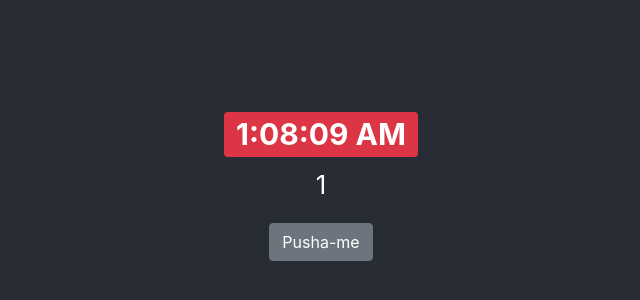
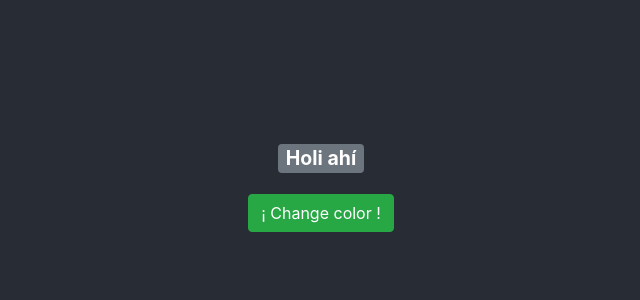
Before and after one commit to AniaCuapio/8g, a React (Create React App) app: page / in a window 1280 px wide. Shown: the part 216-516 px from the top of the page, without its empty margins (319-959 px from the left). Built offline with nearby package versions, Linux system fonts and the light colour scheme.

Commit message:
switch color ready

```diff
--- a/src/App.js
+++ b/src/App.js
@@ -1,13 +1,9 @@
 import React from "react";
-import logo from "./logo.svg";
 import "./App.css";
 
 //Components
-// import FunctionGreet from "./components/FunctionGreet";
-// import ClassGreet from "./components/ClassGreet";
-// import PostCard from "./components/FunctionalCard/";
-// import { CardColumns } from "reactstrap";
-import Clock from "./components/Clock";
+//import Clock from "./components/Clock";
+import SwitchColor from "./components/SwitchColor/index";
 
 //css
 import "bootstrap/dist/css/bootstrap.min.css";
@@ -15,91 +11,7 @@ import "bootstrap/dist/css/bootstrap.min.css";
 function App() {
   return (
     <div className="App">
-      <Clock />
-      {/* <header className="App-header">
-        <FunctionGreet firstName="Ania" lastName="Cuapio" />
-        <ClassGreet firstName="Ania2" lastName="Carpio" />
-      </header> */}
-      {/* Crear un componente funcional que renderice una Card
-haciendo referencia al post de un blog
-Busquen referencias de blogs y la estructura de sus posts
-Tips:
-- Primero abstraigan el objeto post (esto es el componente y sus props)
-- Utilicen reactstrap para pimpearlo */}
-      {/* <CardColumns>
-        <PostCard
-          imgUrl="https://www.visitarpompeya.com/wp-content/uploads/2018/01/restos-humanos-pompeya.jpg"
-          title="Pompeya 1"
-          subtitle="Fabio Morábito"
-          body="Nos desnudamos tanto
-        hasta perder el sexo
-        debajo de la cama,
-        nos desnudamos tanto
-        que las moscas juraban
-        que habíamos muerto.
-        Te desnudé por dentro,
-        te desquicié tan hondo
-        que se extravió mi orgasmo.
-        Nos desnudamos tanto
-        que olíamos a quemado,
-        que cien veces la lava
-        volvió para escondernos."
-        />
-        <PostCard
-          imgUrl="https://www.visitarpompeya.com/wp-content/uploads/2018/01/restos-humanos-pompeya.jpg"
-          title="Pompeya 2"
-          subtitle="Fabio Morábito"
-          body="Me hiciste tanto daño
-          con tu boca, tus dedos,
-          me hacías saltar tan alto
-          que yo era tu estandarte
-          aunque no hubiera viento.
-          Me desnudaste tanto
-          que pronuncié mi nombre
-          y me dolió la lengua,
-          los años me dolieron.
-          Nos desnudamos tanto
-          que los dioses temblaron,
-          que cien veces mandaron
-          las lavas a escondernos."
-        />
-        <PostCard
-          imgUrl="https://www.visitarpompeya.com/wp-content/uploads/2018/01/restos-humanos-pompeya.jpg"
-          title="Pompeya 3"
-          subtitle="Fabio Morábito"
-          body="Te frotabas tan rápido
-            los senos que dos veces
-            caí en sus remolinos,
-            movías el culo lento,
-            en alto, para arrearme
-            a su negra emboscada,
-            su mediodía perenne.
-            Abrías tanto su historia,
-            gritaba su naufragio...
-            Nos desnudamos tanto
-            que no nos conocíamos,
-            que los dioses mandaron
-            la lava a reinventarnos."
-        />
-        <PostCard
-          imgUrl="https://www.visitarpompeya.com/wp-content/uploads/2018/01/restos-humanos-pompeya.jpg"
-          title="Pompeya 4"
-          subtitle="Fabio Morábito"
-          body="Te desmentí de cabo
-            a rabo devolviéndote
-            a tus primeros actos,
-            te escudriñé profundo
-            hasta escuchar la historia
-            amarga de tu cuerpo,
-            pues sólo el amor sabe
-            cómo llegar tan hondo
-            sin molestar la sangre.
-            Esa noche la lava
-            mudó el paisaje en piedra.
-            Tú y yo fuimos lo único
-            que se murió de veras."
-        />
-      </CardColumns> */}
+      <SwitchColor />
     </div>
   );
 }
--- /dev/null
+++ b/src/components/SwitchColor/index.js
@@ -0,0 +1,41 @@
+import React, { Component } from "react";
+import { Container, Row, Badge, Button, Col } from "reactstrap";
+
+class SwitchColor extends Component {
+  constructor(props) {
+    super(props);
+    this.state = {
+      active: false,
+    };
+    this.handleClickSwitch = this.handleClickSwitch.bind(this);
+  }
+  handleClickSwitch() {
+    const { active } = this.state;
+    this.setState({
+      active: !active,
+    });
+  }
+
+  render() {
+    const { active } = this.state;
+    const color = active ? "primary" : "secondary";
+    return (
+      <>
+        <Container>
+          <Row>
+            <Col>
+              <p>
+                <Badge color={color}> Holi ahí </Badge>
+              </p>
+              <Button color="success" onClick={this.handleClickSwitch}>
+                ¡ Change color !
+              </Button>
+            </Col>
+          </Row>
+        </Container>
+      </>
+    );
+  }
+}
+
+export default SwitchColor;
```
